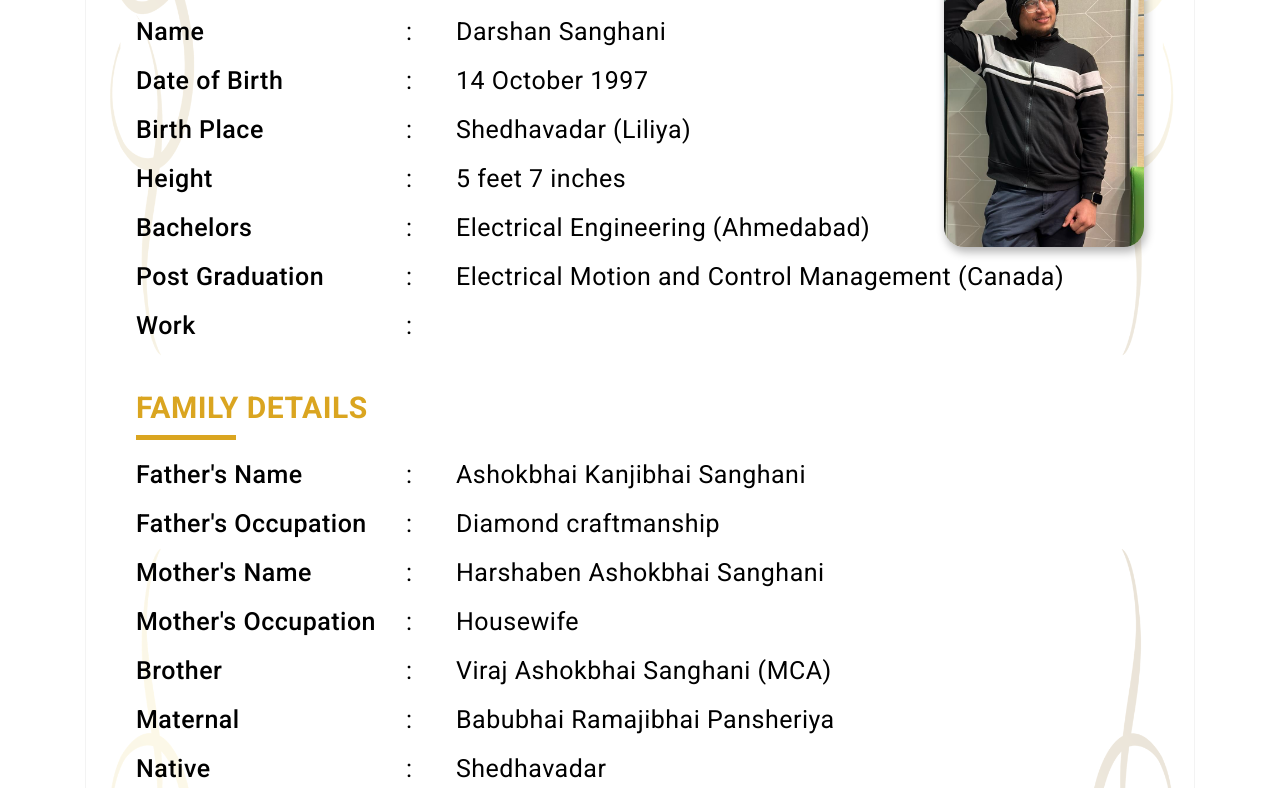
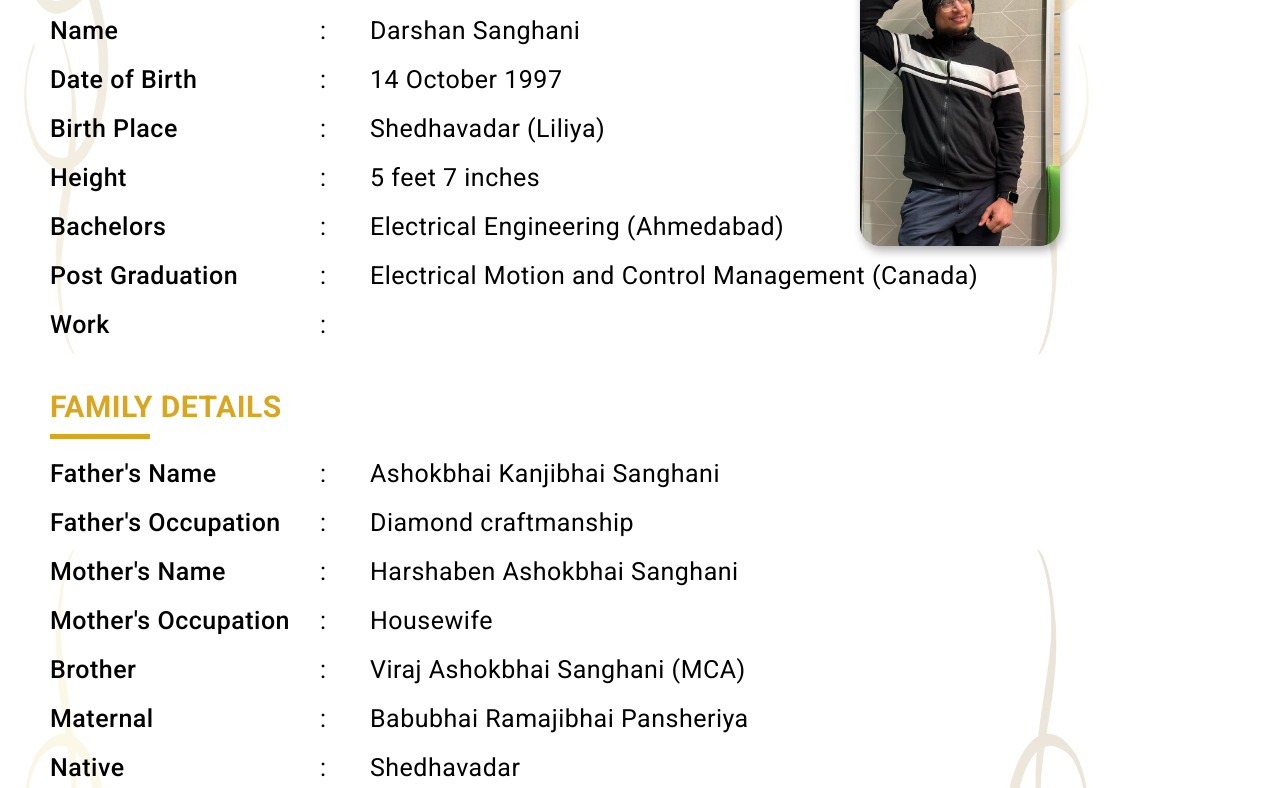
Before and after one commit to viraj-sanghani/Biodata, a plain HTML site: page index.html in a window 1280 px wide. Shown: the part 363-1151 px from the top of the page. Drawn offline with Linux system fonts and the light colour scheme.

Commit message:
change align

```diff
--- a/style.css
+++ b/style.css
@@ -6,12 +6,14 @@
 
 body {
   font-family: "Roboto", sans-serif;
-  display: flex;
-  justify-content: center;
+  /* display: flex;
+  justify-content: center; */
+  width: 1110px;
+  height: 1530px;
 }
 
 .app {
-  border: 1px solid #f3f3f3;
+  /* border: 1px solid #f3f3f3; */
   margin: 50px 0;
   padding: 0 50px;
   width: 1110px;
```
